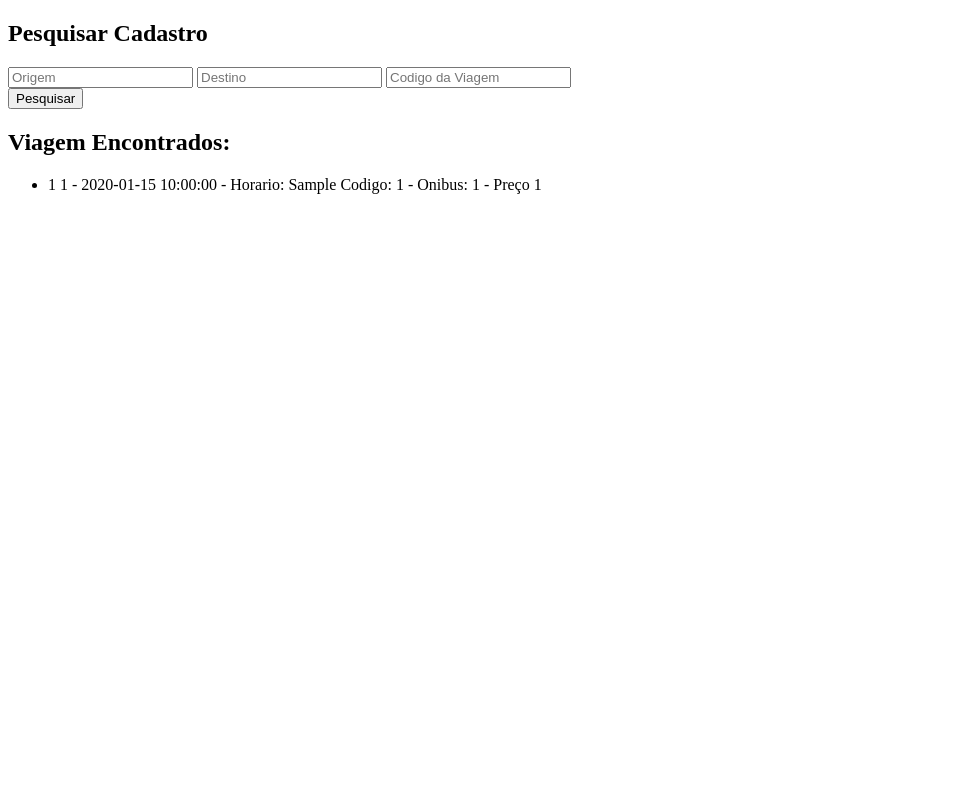
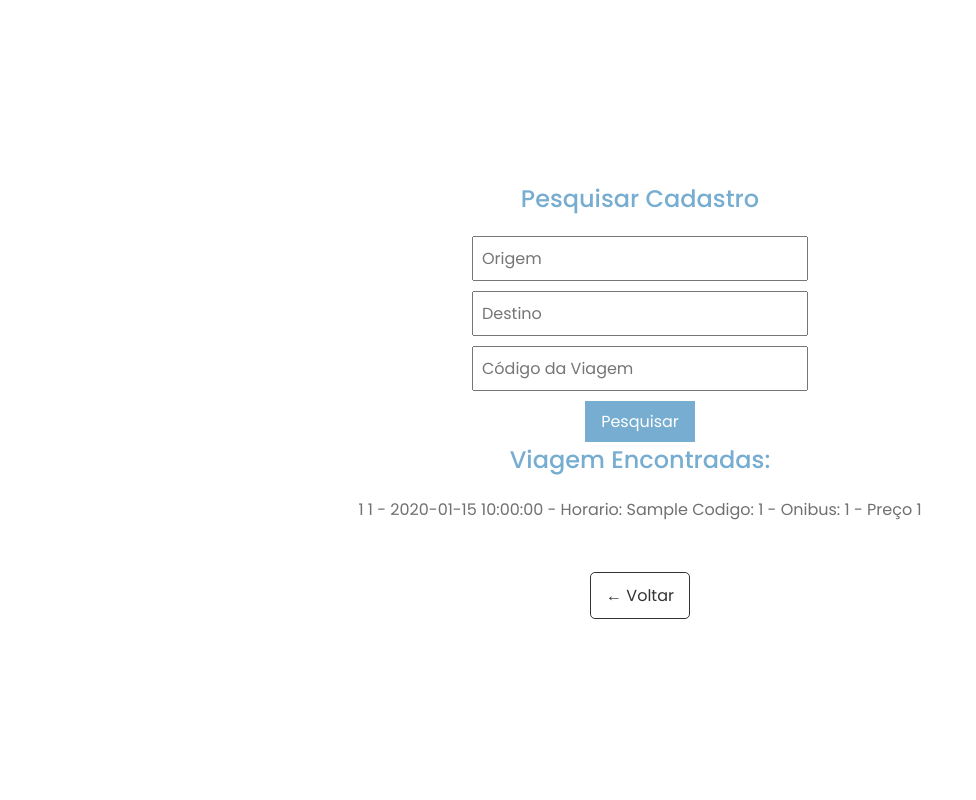
Before and after one commit to VasKito43/trabalho_dw_bd, a Flask app: template site/templates/menu/Funcionario/consultas/consulta_viagem.html in a window 1280 px wide. Shown: the whole page, without its empty margins (0-976 px from the left). Run offline with Flask 3, Linux system fonts and the light colour scheme; the template is opened without the code that fills it: values that come from a table or form of the project are taken from there, others are empty; tables that the repository leaves empty hold one stand-in row (values such as "Sample post").

Commit message:
css funcionario e viagem
css

```diff
--- a/site/templates/menu/Funcionario/consultas/consulta_viagem.html
+++ b/site/templates/menu/Funcionario/consultas/consulta_viagem.html
@@ -3,26 +3,115 @@
 <head>
     <meta charset="UTF-8">
     <meta name="viewport" content="width=device-width, initial-scale=1.0">
-    <title>Document</title>
+    <title>Pesquisar Cadastro</title>
+
+    <style>
+        @import url("https://fonts.googleapis.com/css2?family=Poppins:wght@200;300;400;500;600;700&display=swap");
+
+        :root {
+            --white-color: #fff;
+            --blue-color: #76add0;
+            --grey-color: #707070;
+            --grey-color-light: #aaa;
+        }
+
+        * {
+            margin: 0;
+            padding: 0;
+            box-sizing: border-box;
+            font-family: "Poppins", sans-serif;
+        }
+
+        body {
+            display: flex;
+            justify-content: center;
+            align-items: center;
+            height: 100vh;
+            text-align: center;
+            flex-direction: column;
+        }
+
+        h2 {
+            font-weight: 500;
+            margin-bottom: 20px;
+            color: var(--blue-color);
+        }
+
+        form {
+            margin-bottom: 20px;
+        }
+
+        input[type="text"] {
+            padding: 8px;
+            font-family: "Poppins", sans-serif;
+            font-size: 16px;
+            margin-bottom: 10px;
+        }
+
+        button[type="submit"] {
+            padding: 8px 16px;
+            background-color: var(--blue-color);
+            color: var(--white-color);
+            border: none;
+            cursor: pointer;
+            font-family: "Poppins", sans-serif;
+            font-size: 16px;
+        }
+
+        button[type="submit"]:hover {
+            background-color: var(--grey-color);
+        }
+
+        ul {
+            list-style-type: none;
+            padding: 0;
+            text-align: left;
+            color: var(--grey-color);
+        }
+
+        li {
+            margin-bottom: 10px;
+        }
+
+        .back-link {
+            margin-top: 20px;
+            text-decoration: none;
+            color: #333;
+            display: inline-block;
+            padding: 10px 15px;
+            border: 1px solid #333;
+            border-radius: 5px;
+            transition: background-color 0.3s ease;
+        }
+
+        .back-link:hover {
+            background-color: #333;
+            color: #fff;
+        }
+    </style>
 </head>
 <body>
     <h2>Pesquisar Cadastro</h2>
+
     <form method="post" action="/consulta_viagem">
         <input type="text" name="origem" placeholder="Origem">
-
+        <br>
         <input type="text" name="destino" placeholder="Destino">
-
-        <input type="number" name="cviagem" placeholder="Codigo da Viagem"><br>
-
+        <br>
+        <input type="text" name="cviagem" placeholder="Código da Viagem">
+        <br>
         <button type="submit">Pesquisar</button>
 
         {% if viagem_pesquisa %}
-        <h2>Viagem Encontrados:</h2>
+        <h2>Viagem Encontradas:</h2>
             <ul>
                 {% for viagem in viagem_pesquisa %}
                     <li>{{ viagem.origem}} {{ viagem.destino }} - {{ viagem.data }} - Horario: {{ viagem.horario }} Codigo: {{ viagem.cviagem }} - Onibus: {{ viagem.nonibus }} - Preço {{viagem.preco}}</li>
                 {% endfor %}
             </ul>
         {% endif %}
+    </form>
+
+    <a href="javascript:history.back()" class="back-link">&#8592; Voltar</a>
 </body>
 </html>
```
Also changed, not shown: site/templates/acesso_funcionario.html (+88 -4 lines), site/templates/menu/banco_de_dados.html (+6 -1 lines).
